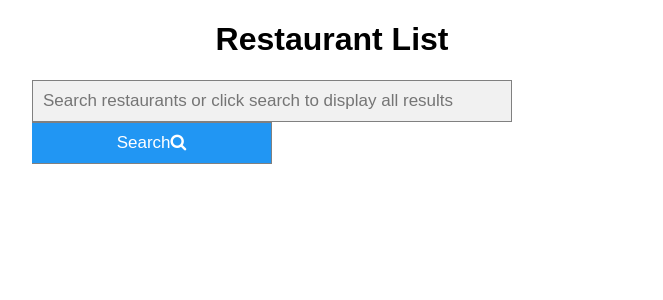
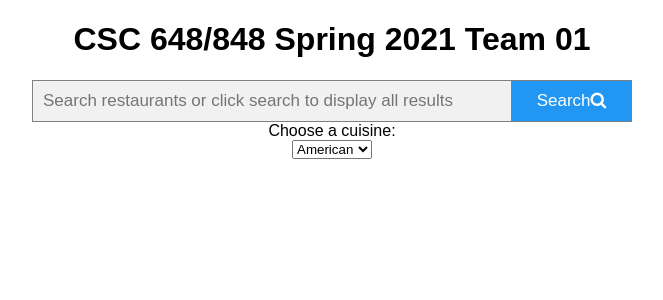
Before and after one commit to jasjahan/CSC848-FinalProject-HungryGators19, a Flask app: page / in a window 1280 px wide. Shown: the part 26-326 px from the top of the page, without its empty margins (308-971 px from the left). Run offline with Flask 2, Linux system fonts and the light colour scheme; some libraries are stand-ins or nearby versions.

Commit message:
added dropdown menu to integrate with search bar

```diff
--- a/flaskProject/foodApp/app.py
+++ b/flaskProject/foodApp/app.py
@@ -2,49 +2,60 @@ from flask import Flask
 from flask_sqlalchemy import SQLAlchemy
 from urllib.parse import quote_plus
 from flask import request, render_template
-from sqlalchemy import or_
+from sqlalchemy import or_, and_
 import os
 from sqlalchemy import ForeignKey
-
 
 app = Flask(__name__)
 app.config['UPLOAD_FOLDER'] = 'static/images'
 app.jinja_env.filters['quote_plus'] = lambda u: quote_plus(u)
 
+# for sqlalchemy
+# DB_USER = 'team1'
+# DB_PASSWORD = '12345678'
+# DB_HOST = 'localhost'
+# DB_PORT = 3306
+# DB_NAME = 'restaurant_db'
 
 # for sqlalchemy
-DB_USER = 'team1'
-DB_PASSWORD = '12345678'
+DB_USER = 'root'
+DB_PASSWORD = 'sesame80'
 DB_HOST = 'localhost'
 DB_PORT = 3306
-DB_NAME = 'restaurant_db'
+DB_NAME = 'HungryGators-19'
 
 app.config['SQLALCHEMY_DATABASE_URI'] = 'mysql://{}:{}@{}:{}/{}'.format(DB_USER, DB_PASSWORD, DB_HOST, DB_PORT, DB_NAME)
 
 db = SQLAlchemy(app)
 
+
 class Restaurant(db.Model):
     __tablename__ = 'restaurant'
+
     # We always need an id
     id = db.Column(db.Integer, primary_key=True)
 
-    # A restaurant has a name, address, phone, and zip:
+    # A restaurant has a name, address, phone, zip, image, and cuisine style:
     name = db.Column(db.String(45), nullable=False)
     address = db.Column(db.String(45), nullable=False)
     phone_number = db.Column(db.String(45), nullable=False)
     zip_code = db.Column(db.String(45), nullable=False)
     image = db.Column(db.String(100), nullable=False)
+    cuisine = db.Column(db.String(45), nullable=False)
 
-    def __init__(self, name, address, phone_number, zip_code, image):
+    # constructor for creating a restaurant
+    def __init__(self, name, address, phone_number, zip_code, image, cuisine):
         self.name = name
         self.address = address
         self.phone_number = phone_number
         self.zip_code = zip_code
         self.image = image
+        self.cuisine = cuisine
 
 
 class Menu(db.Model):
     __tablename__ = 'menu'
+
     # We always need an id
     id = db.Column(db.Integer, primary_key=True)
 
@@ -53,8 +64,8 @@ class Menu(db.Model):
     name = db.Column(db.String(45))
     price = db.Column(db.Float, nullable=False)
     quantity = db.Column(db.Integer)
-    # image = db.Column(db.Text, nullable=False)
 
+    # Constructor for creating a menu item (entry)
     def __init__(self, name, price, quantity, restaurant_id):
         self.name = name
         self.price = price
@@ -62,12 +73,13 @@ class Menu(db.Model):
         self.restaurant_id = restaurant_id
 
 
-def create_restaurant(new_name, new_address, new_phone, new_zip, new_image):
+# method for adding a restaurant
+def create_restaurant(new_name, new_address, new_phone, new_zip, new_image, cuisine):
     # Create a restaurant with the provided input.
     # At first, we will trust the user.
 
-    # This line maps to line 14 above (the Restaurant.__init__ method)
-    restaurant = Restaurant(new_name, new_address, new_phone, new_zip, new_image)
+    # This line maps to (the Restaurant.__init__ method)
+    restaurant = Restaurant(new_name, new_address, new_phone, new_zip, new_image, cuisine)
 
     # Actually add this restaurant to the database
     db.session.add(restaurant)
@@ -78,27 +90,12 @@ def create_restaurant(new_name, new_address, new_phone, new_zip, new_image):
     return restaurant
 
 
-def delete_restaurant(new_name, new_address, new_phone, new_zip):
-    # Delete a restaurant with the provided name.
-    # At first, we will trust the user.
-
-    # This line filters the query by restaurant name
-    restaurant = Restaurant(new_name, new_address, new_phone, new_zip).query.filter_by(name=new_name).first()
-
-    # Actually delete this restaurant from the database
-    db.session.delete(restaurant)
-
-    # Save all pending changes to the database
-    db.session.commit()
-
-    return restaurant
-
-
+# method for adding an entry
 def create_entry(new_name, new_price, new_quantity, restaurant_id):
     # Create an entry with the provided input.
     # At first, we will trust the user.
 
-    # This line maps to line 34 above (the Menu.__init__ method)
+    # This line maps to (the Menu.__init__ method)
     entry = Menu(new_name, new_price, new_quantity, restaurant_id)
 
     # Actually add this entry to the database
@@ -110,11 +107,12 @@ def create_entry(new_name, new_price, new_quantity, restaurant_id):
     return entry
 
 
+# method for deleting an entry
 def delete_entry(new_name, new_price, new_quantity):
     # Delete an entry with the provided input.
     # At first, we will trust the user.
 
-    # This line maps to line 34 above (the Menu.__init__ method)
+    # This line maps to (the Menu.__init__ method)
     entry = Menu(new_name, new_price, new_quantity)
 
     # Actually delete this entry from the database
@@ -125,7 +123,8 @@ def delete_entry(new_name, new_price, new_quantity):
 
     return entry
 
-# endpoint for searching the menu in the menu table in the database
+
+# endpoint for displaying the entries in a menu
 @app.route('/menu', methods=['GET', 'POST'])
 def search_menu():
     if request.method == "POST":
@@ -139,6 +138,7 @@ def search_menu():
             "quantity": row.quantity,
         } for row in result]
         return render_template('menu.html', name=restaurant_name, id=restaurant_id, menus=menus)
+
     elif request.method == "GET":
         restaurant_name, restaurant_id = request.args.get("name"), request.args.get("id", None)
         if restaurant_id is not None:
@@ -154,7 +154,7 @@ def search_menu():
             return render_template('menu.html', name=restaurant_name, id=restaurant_id, menus=[])
 
 
-# endpoint for deleting entries from the menu table in the database
+# endpoint for deleting an entry in a menu
 @app.route('/menu_delete', methods=['POST'])
 def menu_delete():
     restaurant_id = request.form['restaurant_id']
@@ -172,23 +172,31 @@ def menu_delete():
     return render_template('menu.html', name=restaurant_name, id=restaurant_id, menus=menus)
 
 
-# endpoint for searching restaurants in the restaurants table in the database
+# endpoint for searching a restaurant
 @app.route('/', methods=['GET', 'POST'])
 def search_restaurant():
     if request.method == "POST":
         query = request.form['restaurant']
-        query = '%{}%'.format(query)
-        result = db.session.query(Restaurant).filter(or_(
-            Restaurant.name.like(query),
-            or_(
-                Restaurant.address.like(query),
-                or_(
-                    Restaurant.phone_number.like(query),
-                    Restaurant.zip_code.like(query)
+        cuisine = request.form['cuisine']
+        if query:
+            query = '%{}%'.format(query)
+            result = db.session.query(Restaurant).filter(
+                and_(
+                    Restaurant.cuisine == cuisine,
+                    or_(
+                        Restaurant.name.like(query),
+                        or_(
+                            Restaurant.address.like(query),
+                            or_(
+                                Restaurant.phone_number.like(query),
+                                Restaurant.zip_code.like(query)
+                            )
+                        )
+                    )
                 )
             )
-        )
-        )
+        else:
+            result = db.session.query(Restaurant)
 
         restaurants = [{
             "id": row.id,
@@ -196,14 +204,15 @@ def search_restaurant():
             "address": row.address,
             "phone_number": row.phone_number,
             "zip_code": row.zip_code,
-            "image": row.image
+            "image": row.image,
+            "cuisine": row.cuisine
         } for row in result]
 
         return render_template('index.html', restaurants=restaurants)
     return render_template('index.html')
 
 
-# endpoint for adding restaurants to restaurant table in the database
+# endpoint for adding a restaurant
 @app.route('/add', methods=['GET', 'POST'])
 def add_restaurant():
     if request.method == 'GET':
@@ -215,26 +224,32 @@ def add_restaurant():
     # Get the incoming data from the request.form dictionary.
     # The values on the right, inside get(), correspond to the 'name'
     # values in the HTML form that was submitted.
+
+    # create a file path for an image
     file_path = ""
     file = request.files["image"]
     if file.filename != '':
         file_path = os.path.join(app.config['UPLOAD_FOLDER'], file.filename)
         file.save(file_path)
 
+    # retrieve post form data by each field
     restaurant_name = request.form.get('name_field')
     restaurant_address = request.form.get('address_field')
     restaurant_phone = request.form.get('phone_field')
     restaurant_zip = request.form.get('zip_field')
+    restaurant_cuisine = request.form.get('cuisine')
 
-    restaurant = create_restaurant(restaurant_name, restaurant_address, restaurant_phone, restaurant_zip, file_path)
+    # create a restaurant to be added
+    restaurant = create_restaurant(restaurant_name, restaurant_address, restaurant_phone,
+                                   restaurant_zip, file_path, restaurant_cuisine)
     return render_template('add_restaurant.html', restaurant=restaurant)
 
 
-# endpoint for deleting restaurants from the restaurant table in the database
+# endpoint for deleting a restaurant
 @app.route('/delete', methods=['GET', 'POST'])
 def remove_restaurant():
     if request.method == 'GET':
-        # Display the list of restaurants to delete from database upon rendering the page
+        # retrieve the list of restaurants to be deleted
         restaurants = Restaurant.query.all()
         return render_template('delete_restaurant.html', restaurants=restaurants)
 
@@ -246,15 +261,25 @@ def remove_restaurant():
     # values in the HTML form that was submitted.
 
     restaurant_name = request.form.get('name_field')
-    restaurant_address = request.form.get('address_field')
-    restaurant_phone = request.form.get('phone_field')
-    restaurant_zip = request.form.get('zip_field')
+    # Menu.query.filter_by(name=restaurant_name).delete()
+    # db.session.commit()
 
-    restaurant = delete_restaurant(restaurant_name, restaurant_address, restaurant_phone, restaurant_zip)
+    # retrieve a restaurant by restaurant name
+    restaurant = Restaurant.query.filter_by(name=restaurant_name).first()
+    db.session.delete(restaurant)
+    db.session.commit()
+
+    # delete the file path for an image
+    file_path = os.path.join(app.config['UPLOAD_FOLDER'], restaurant.image)
+    if os.path.exists(file_path):
+        os.remove(file_path)
+
+    # retrieve the list of restaurants to be deleted
+    restaurant = Restaurant.query.all()
     return render_template('delete_restaurant.html', restaurant=restaurant)
 
 
-# endpoint for adding entries to the menu table in the database
+# endpoint for adding an entry to a menu
 @app.route('/add_entry', methods=['GET', 'POST'])
 def add_entry():
     if request.method == 'GET':
@@ -268,6 +293,7 @@ def add_entry():
     # The values on the right, inside get(), correspond to the 'name'
     # values in the HTML form that was submitted.
 
+    # retrieve post form data by each field
     entry_name = request.form.get('name_field')
     entry_price = request.form.get('price_field')
     entry_quantity = request.form.get('quantity_field')
--- a/flaskProject/foodApp/app_old.py
+++ b/flaskProject/foodApp/app_old.py
@@ -4,6 +4,7 @@ from urllib.parse import quote_plus
 
 
 app = Flask(__name__)
+app.config['UPLOAD_FOLDER'] = 'static/images'
 app.jinja_env.filters['quote_plus'] = lambda u: quote_plus(u)
 
 
--- a/flaskProject/foodApp/static/index.css
+++ b/flaskProject/foodApp/static/index.css
@@ -15,7 +15,7 @@ form.example input[type=text] {
 }
 form.example button {
   float: left;
-  width: 40%;
+  width: 20%;
   padding: 10px;
   background: #2196F3;
   color: white;
--- a/flaskProject/foodApp/templates/index.html
+++ b/flaskProject/foodApp/templates/index.html
@@ -13,7 +13,7 @@
         <a href="/delete">Delete Restaurant</a>
     </header>
     <body>
-        <h1><center>Restaurant List</center></h1>
+        <h1><center>CSC 648/848 Spring 2021 Team 01</center></h1>
         <ul>
             {% for restaurant in restaurants %}
                 <center>
@@ -32,13 +32,23 @@
                 </center>
             {% endfor %}
         </ul>
-        <form class="example" method="post" action="/"
-         style="margin:auto;max-width:600px">
+        <form class="example" method="post" action="/" style="margin:auto;max-width:600px">
             <input type="text"
                    placeholder="Search restaurants or click search to display all results"
                    name="restaurant">
-            <button type="submit">Search<i class="fa fa-search"></i>
-            </button>
+            <button type="submit">Search<i class="fa fa-search"></i></button></br>
+            <label for="cuisine"><center>Choose a cuisine:</center></label>
+            <center>
+                <select name="cuisine" id="cuisine">
+                    {% for cuisine in ['american', 'asian', 'european', 'african'] %}
+                        {% if "cuisine" in restaurants and cuisine == restaurant.cuisine %}
+                            <option value="{{ cuisine }}" selected>{{ cuisine.capitalize() }}</option>
+                        {% else %}
+                            <option value="{{ cuisine }}">{{ cuisine.capitalize() }}</option>
+                        {% endif %}
+                    {% endfor %}
+                </select>
+            </center>
         </form>
     </body>
 </html>
```
Also changed, not shown: flaskProject/foodApp/models.py (+8 -7 lines), flaskProject/foodApp/route.py (+42 -41 lines), flaskProject/foodApp/templates/add_restaurant.html (+14 -0 lines), flaskProject/foodApp/templates/delete_restaurant.html (+4 -5 lines), 1 other file.
